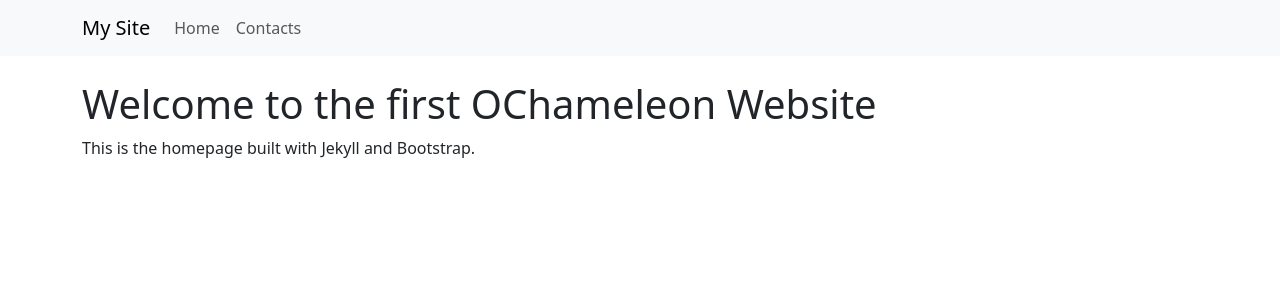
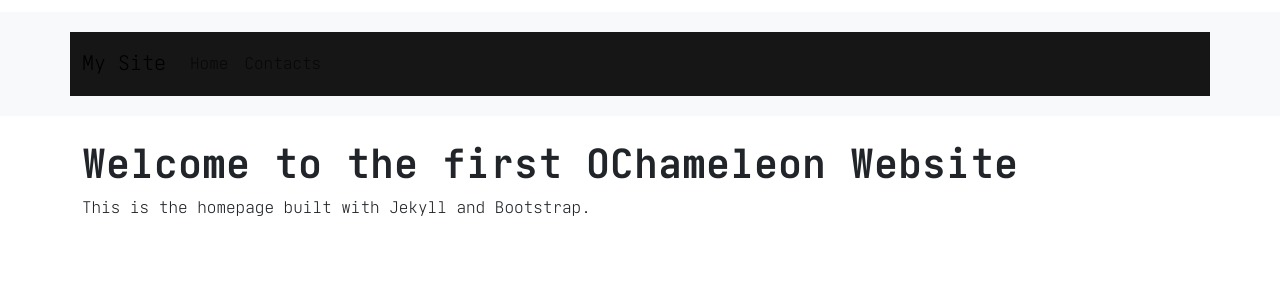
Before and after one commit to ochameleon/ochameleon.github.io, a Jekyll site: the page built from index.html, in a window 1280 px wide. Shown: the top 300 px of the page. Built offline with Jekyll 4.4.1, drawn with Linux system fonts in a browser that asks for light colours.

Commit message:
Importing bootstrap javascript, personal style css and tab icon

```diff
--- a/_layouts/default.html
+++ b/_layouts/default.html
@@ -2,8 +2,13 @@
 <html lang="en">
     <head>
         <meta charset="UTF-8">
+
+        <link href="{{ '/static/structure/bootstrap/bootstrap.min.css' | relative_url }}" rel="stylesheet">
+        <link href="{{ 'static/style.css' | relative_url }}" rel="stylesheet">
+
         <title>{{ page.title }}</title>
-    <link href="{{ '/static/structure/bootstrap/bootstrap.min.css' | relative_url }}" rel="stylesheet">
+
+        <link rel="icon" href="{{ '/files/logo/colour-icon-square-top.png' | relative_url }}" type="image/png">
     </head>
 
     <body class="bg-body text-body">
@@ -22,5 +27,7 @@
         <main class="container py-4">
             {{ content }}
         </main>
+
+        <script src="{{ '/static/structure/bootstrap/bootstrap.bundle.min.js' | relative_url }}"></script>
     </body>
 </html>
--- a/test.txt
+++ b/test.txt
@@ -1,7 +1,7 @@
 <!DOCTYPE html>
 <html lang="en" data-bs-theme="dark">
     <head>
-
+        <link href="{{ '/static/structure/bootstrap/bootstrap.min.css' | relative_url }}" rel="stylesheet">
         <link href="{{ 'static/style.css' | relative_url }}" rel="stylesheet">
 
         <title>{{ page.title }}</title>
```
Lines whose indentation alone changed are shown as unchanged.
